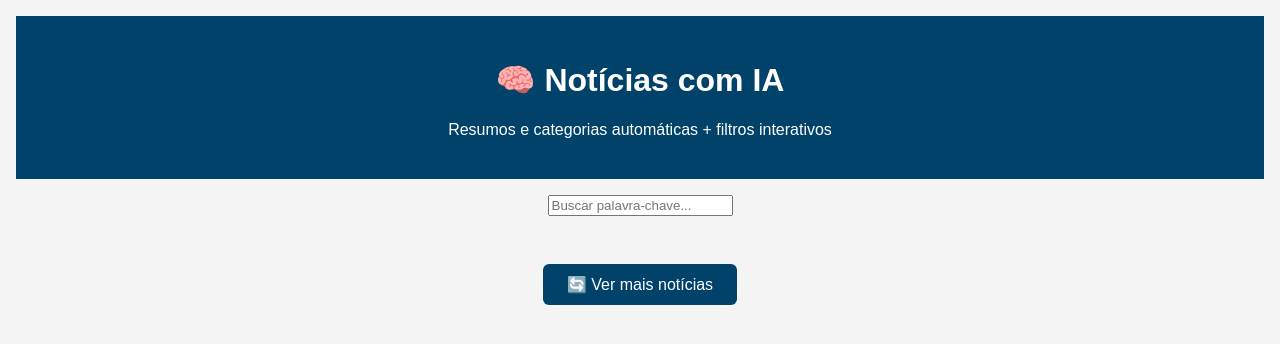
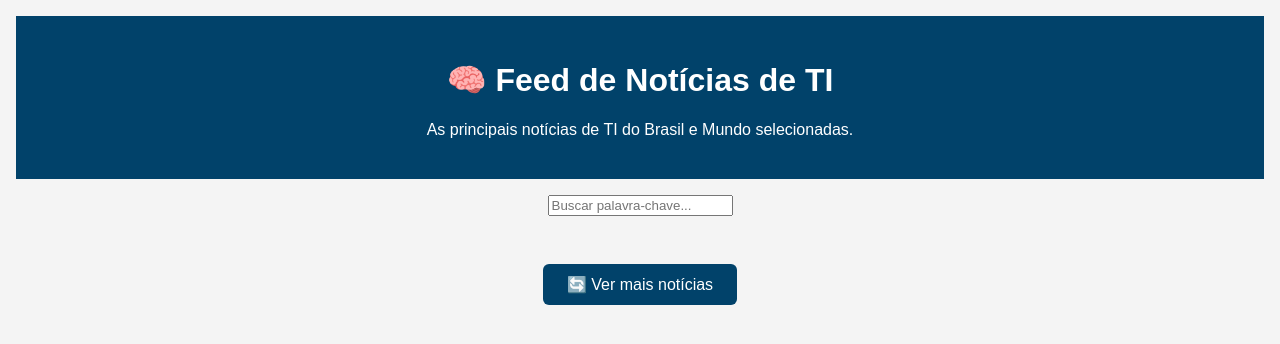
Before and after one commit to diemano/rss-news-api, a website: page index.html in a window 1280 px wide. Drawn offline with Linux system fonts and the light colour scheme; no server answers.

Commit message:
Update index.html

```diff
--- a/index.html
+++ b/index.html
@@ -2,7 +2,7 @@
 <html lang="pt-BR">
 <head>
   <meta charset="UTF-8" />
-  <title>Notícias com IA</title>
+  <title>Feed de Notícias de TI</title>
   <meta name="viewport" content="width=device-width, initial-scale=1" />
   <style>
     body { font-family: Arial, sans-serif; background: #f4f4f4; padding: 1rem; margin: 0; }
@@ -24,8 +24,8 @@
 </head>
 <body>
   <header>
-    <h1>🧠 Notícias com IA</h1>
-    <p>Resumos e categorias automáticas + filtros interativos</p>
+    <h1>🧠 Feed de Notícias de TI</h1>
+    <p>As principais notícias de TI do Brasil e Mundo selecionadas.</p>
   </header>
   <div class="search-box">
     <input type="text" id="searchInput" placeholder="Buscar palavra-chave..." />
```
